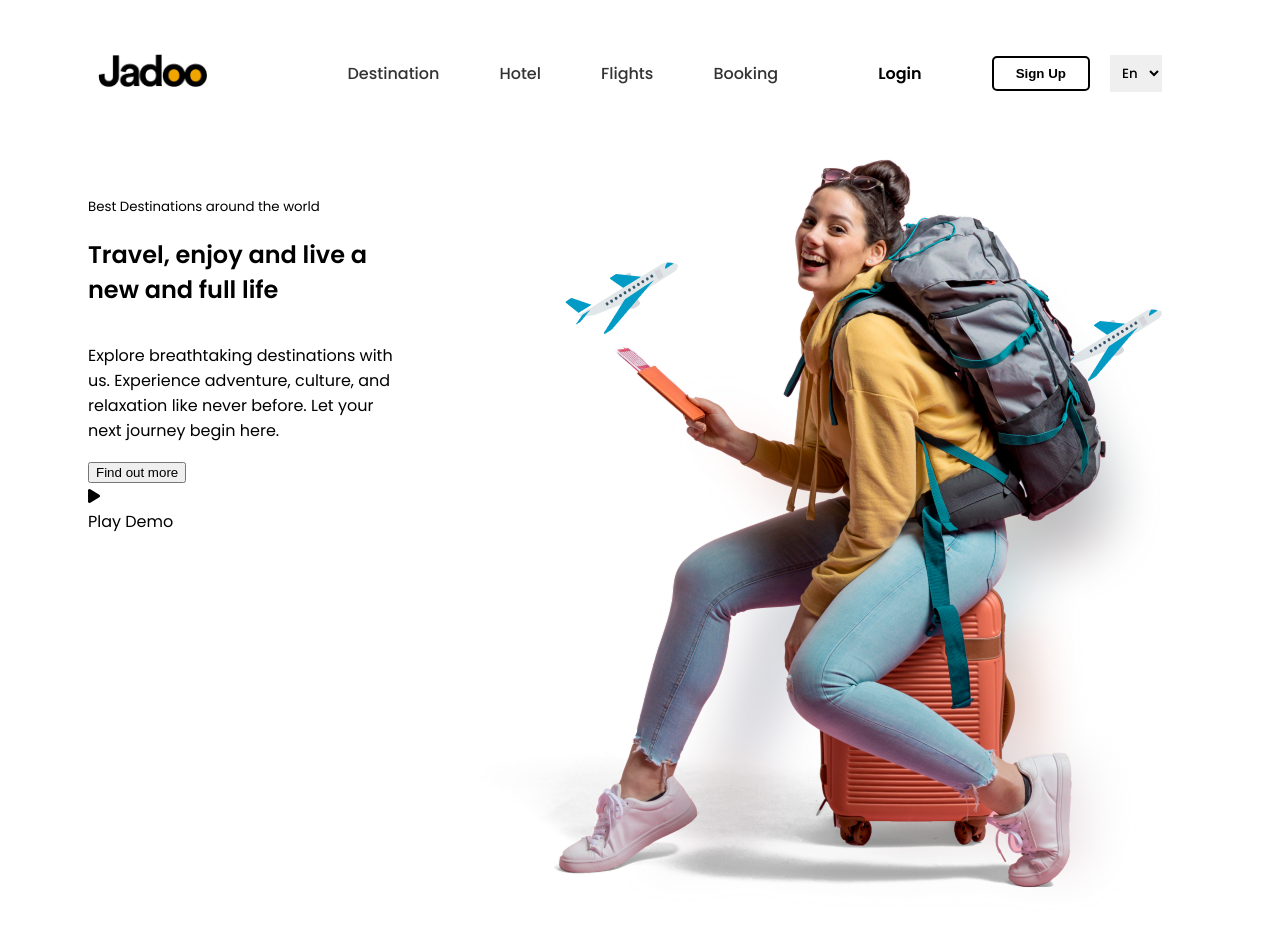
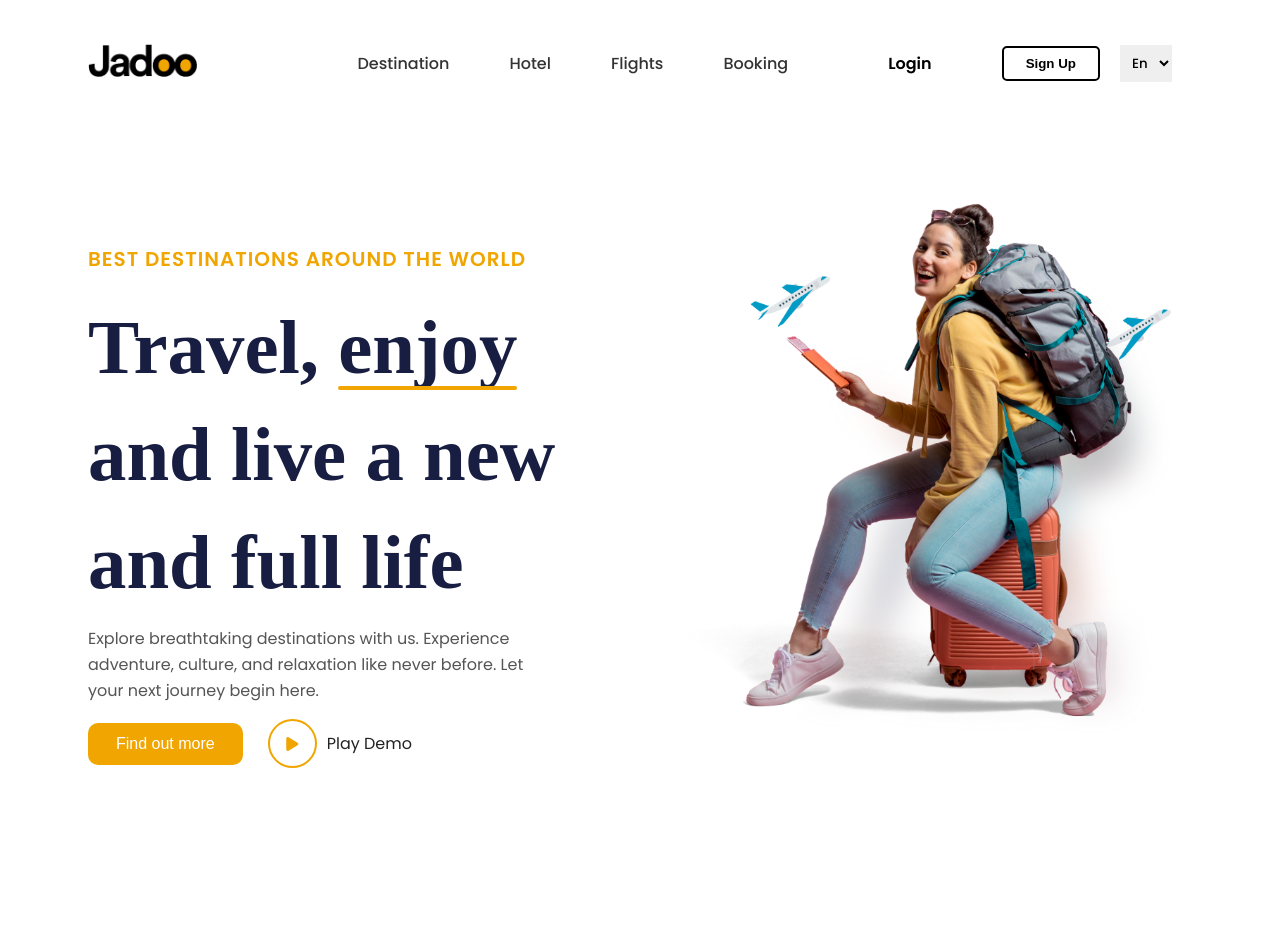
Before and after one commit to massil30/Landing_Page, a plain HTML site: page Travel Agency/index.html in a window 1280 px wide. After the commit the page ends 875 px from the top, so only its background shows below. Drawn offline with Linux system fonts and the light colour scheme; a web font is replaced by a local one.

Commit message:
Fix Hero Section Spacing

```diff
--- a/Travel Agency/styles/header.css
+++ b/Travel Agency/styles/header.css
@@ -1,6 +1,6 @@
 /* ===== Global Styles ===== */
 header {
-  margin: 30px;
+  margin: 20px;
   font-family: 'Poppins', sans-serif;
 }
 
@@ -57,6 +57,7 @@ header {
 
 .header .signup-btn:hover {
   background-color: #f1a501;
+  color:white;
 }
 
 /* ===== Language Selector ===== */
--- a/Travel Agency/styles/hero.css
+++ b/Travel Agency/styles/hero.css
@@ -1,84 +1,91 @@
+/* ====== Variables ====== */
+:root {
+  --primary-color: #f1a501;
+}
 
 /* ====== Hero Layout ====== */
 .hero {
   display: flex;
-  align-items: start;
+  align-items: flex-start;
   justify-content: space-evenly;
   margin-top: 2px;
   flex-flow: row wrap;
   align-content: center;
-  gap: 00px;
+  gap: 0;
   padding: 10px 80px;
   min-height: 90vh;
   font-family: 'Poppins', sans-serif;
 }
 
 /* ====== Left Column ====== */
-.hero-content  {
+.hero-content {
   margin-top: 40px;
   margin-bottom: 24px;
-
   flex: 1;
   display: flex;
+  align-content: flex-start;
   flex-direction: column;
   align-items: flex-start;
   justify-content: flex-start;
-  gap: 00px;
+  gap: 0;
 }
 
-.hero.tagline {
+/* ====== Tagline ====== */
+.hero .tagline {
   margin-top: 2px;
   margin-bottom: 20px;
   font-weight: bold;
-  color: #f1a501;
-  font-size: 0.9rem;
+  color: var(--primary-color);
+  font-size:20px;
   letter-spacing: 1px;
   text-transform: uppercase;
 }
 
-.hero.title {
-  margin-top: 0;
+/* ====== Title ====== */
+.hero .title {
+  margin-top: 0px;
+  margin-bottom: 10px;
   font-family: 'Volkhov', serif;
-  font-size: 500px;
+  font-size: clamp(40px, 6vw, 84px);
   font-weight: bold;
   line-height: 1.4;
   color: #181e41;
 }
 
 /* Underline only “enjoy” */
-.hero.highlight {
+.hero .highlight {
   position: relative;
-  color: inherit; /* keep same text color */
+  color: inherit;
 }
 
-/* Custom orange underline */
-.hero.highlight::after {
+.hero .highlight::after {
   content: "";
   position: absolute;
   left: 0;
   bottom: 0;
   width: 100%;
-  height: 4px; /* underline thickness */
-  background-color: orange;
+  height: 4px;
+  background-color: var(--primary-color);
   border-radius: 2px;
+
 }
 
-.hero.description {
-      margin-top: 0px;
-
+/* ====== Description ====== */
+.hero .description {
+  margin-top: 0;
   color: #555;
   line-height: 1.6;
   max-width: 450px;
 }
 
 /* ====== Buttons ====== */
-.hero.hero-buttons {
+.hero .hero-buttons {
   display: flex;
   align-items: center;
   gap: 25px;
 }
 
-.hero.btn-primary {
+.hero .btn-primary {
   background-color: var(--primary-color);
   color: white;
   border: none;
@@ -89,12 +96,12 @@ font-weight: bold;
   transition: 0.3s;
 }
 
-.btn-primary:hover {
+.hero .btn-primary:hover {
   background-color: #004aad;
 }
 
 /* ====== Play Demo Button ====== */
-.hero.play-demo {
+.hero .play-demo {
   display: flex;
   align-items: center;
   gap: 10px;
@@ -102,7 +109,7 @@ font-weight: bold;
   color: #222;
 }
 
-.hero.circle {
+.hero .circle {
   width: 45px;
   height: 45px;
   border-radius: 50%;
@@ -112,26 +119,20 @@ font-weight: bold;
   justify-content: center;
 }
 
-.hero.circle i {
+.hero .circle i {
   color: var(--primary-color);
 }
 
 /* ====== Right Image ====== */
-.hero.hero-image {
+.hero .hero-image {
   flex: 1;
   display: flex;
-  justify-content: end;
-
+  justify-content: flex-end;
 }
 
-.hero-image img {
+.hero .hero-image img {
   width: 100%;
   height: auto;
   object-fit: cover;
   border-radius: 12px;
 }
-
-/* ====== Variables ====== */
-:root {
-  --primary-color: #f1a501;
-}
```
Lines whose indentation alone changed are shown as unchanged.
